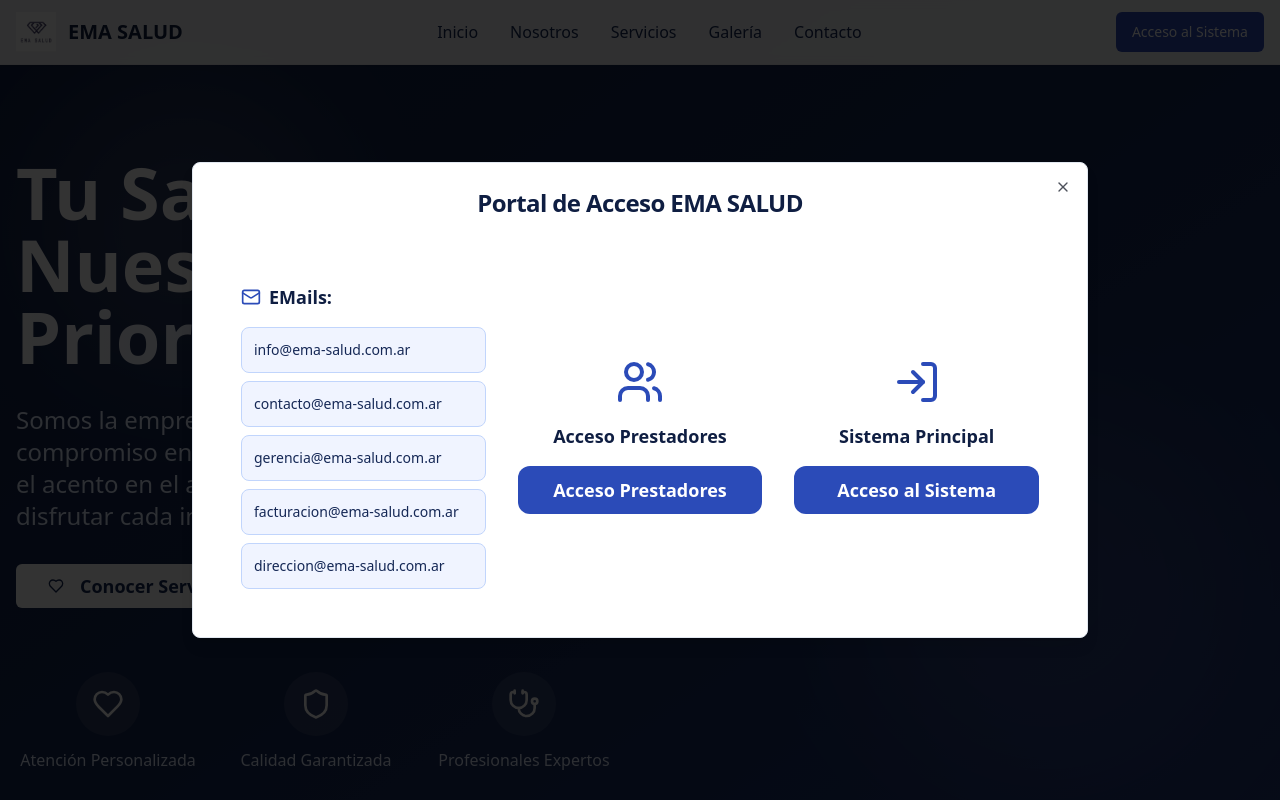
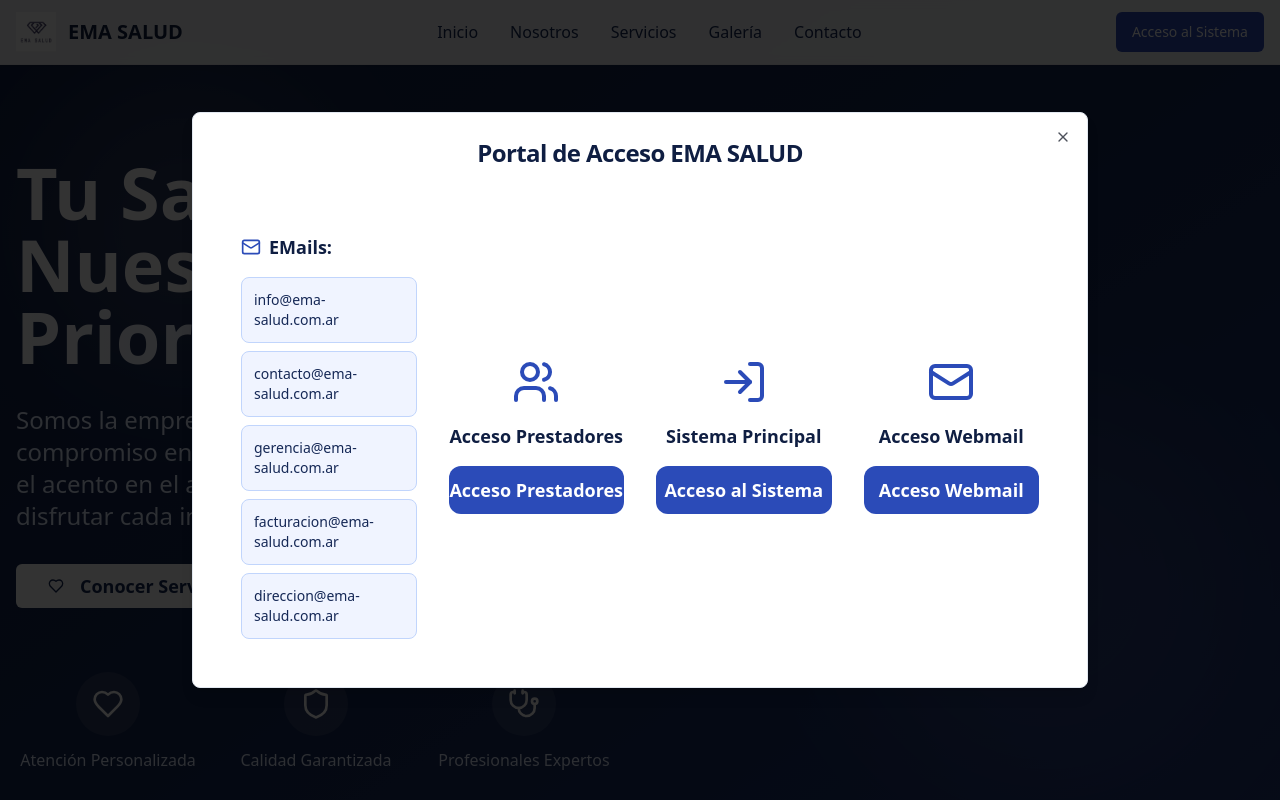
Before and after one commit to simatecve/shimmering-landing-vista-67, a React (Vite) app: page / in a window 1280 px wide. Both pictures are taken after a click on the button "Acceso al Sistema". Shown: the top 800 px of the page. Built offline with nearby package versions, Linux system fonts and the light colour scheme.

Commit message:
Add webmail access to modal
Add a new column to the system access modal with a button linking to the webmail.

```diff
--- a/src/components/Header.tsx
+++ b/src/components/Header.tsx
@@ -54,7 +54,7 @@ const Header = () => {
                     Portal de Acceso EMA SALUD
                   </DialogTitle>
                 </DialogHeader>
-                <div className="grid grid-cols-1 md:grid-cols-3 gap-8 p-6">
+                <div className="grid grid-cols-1 md:grid-cols-4 gap-8 p-6">
                   {/* Emails Column */}
                   <div className="space-y-4">
                     <div className="flex items-center space-x-2 mb-4">
@@ -111,6 +111,22 @@ const Header = () => {
                       </Button>
                     </a>
                   </div>
+
+                  {/* Acceso Webmail Column */}
+                  <div className="flex flex-col items-center justify-center space-y-4">
+                    <Mail className="h-12 w-12 text-ema-blue-600" />
+                    <h3 className="text-lg font-semibold text-ema-blue-900 text-center">Acceso Webmail</h3>
+                    <a
+                      href="https://ema-salud.com.ar/webmail"
+                      target="_blank"
+                      rel="noopener noreferrer"
+                      className="w-full"
+                    >
+                      <Button className="w-full bg-ema-blue-600 hover:bg-ema-blue-700 text-white py-6 text-lg font-semibold rounded-xl transition-all duration-300 transform hover:scale-105">
+                        Acceso Webmail
+                      </Button>
+                    </a>
+                  </div>
                 </div>
               </DialogContent>
             </Dialog>
@@ -156,7 +172,7 @@ const Header = () => {
                       Portal de Acceso EMA SALUD
                     </DialogTitle>
                   </DialogHeader>
-                  <div className="grid grid-cols-1 md:grid-cols-3 gap-8 p-6">
+                  <div className="grid grid-cols-1 md:grid-cols-4 gap-8 p-6">
                     {/* Emails Column */}
                     <div className="space-y-4">
                       <div className="flex items-center space-x-2 mb-4">
@@ -213,6 +229,22 @@ const Header = () => {
                         </Button>
                       </a>
                     </div>
+
+                    {/* Acceso Webmail Column */}
+                    <div className="flex flex-col items-center justify-center space-y-4">
+                      <Mail className="h-12 w-12 text-ema-blue-600" />
+                      <h3 className="text-lg font-semibold text-ema-blue-900 text-center">Acceso Webmail</h3>
+                      <a
+                        href="https://ema-salud.com.ar/webmail"
+                        target="_blank"
+                        rel="noopener noreferrer"
+                        className="w-full"
+                      >
+                        <Button className="w-full bg-ema-blue-600 hover:bg-ema-blue-700 text-white py-6 text-lg font-semibold rounded-xl transition-all duration-300 transform hover:scale-105">
+                          Acceso Webmail
+                        </Button>
+                      </a>
+                    </div>
                   </div>
                 </DialogContent>
               </Dialog>
```
